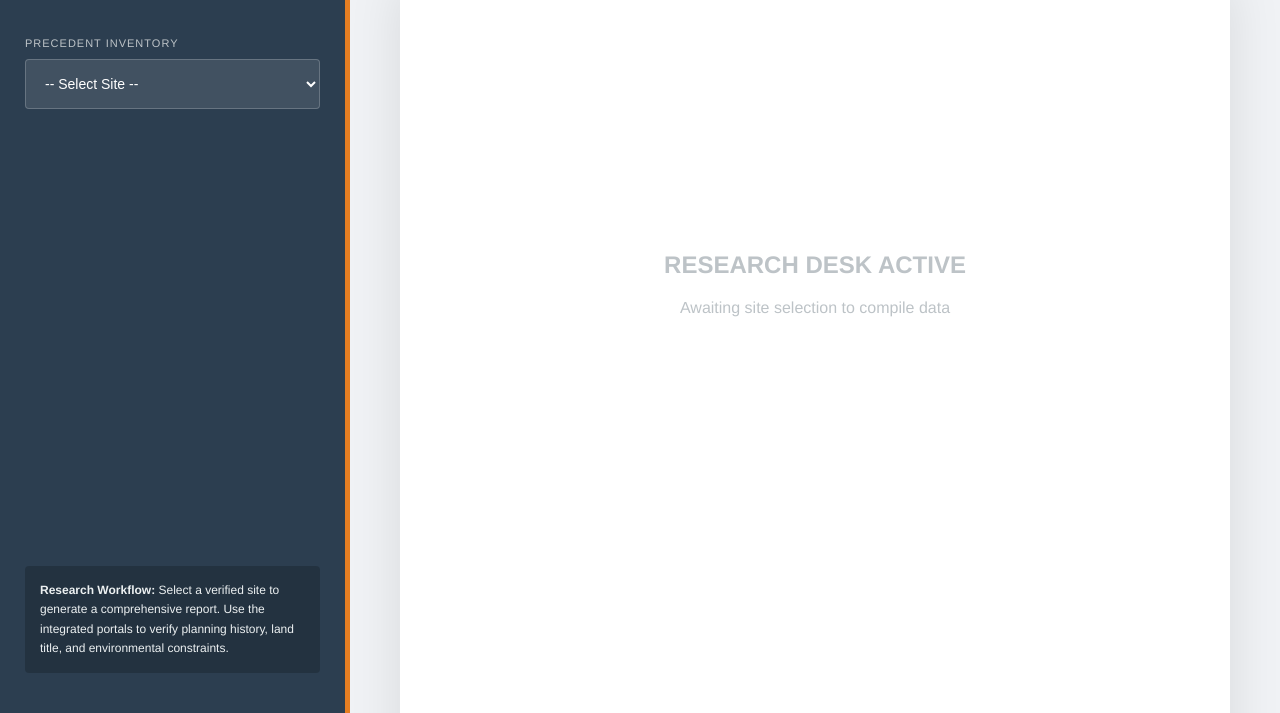
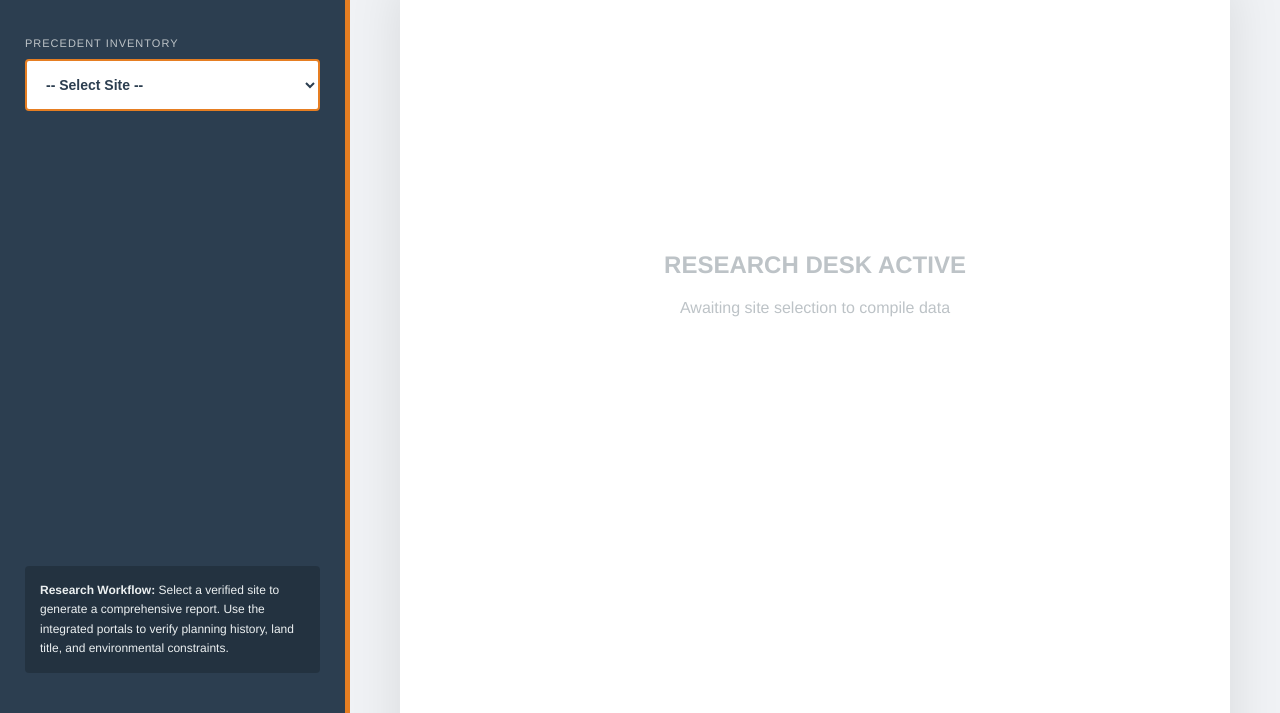
Before and after one commit to cianwallcode/Research-Desk-for-SiteVault2026, a plain HTML site: page index.html in a window 1280 px wide. Shown: the part 87-800 px from the top of the page. Drawn offline with Linux system fonts and the light colour scheme.

Commit message:
Update index.html

```diff
--- a/index.html
+++ b/index.html
@@ -42,16 +42,25 @@
         .control-group { margin-bottom: 30px; }
         label { display: block; font-size: 11px; text-transform: uppercase; letter-spacing: 1px; color: #bdc3c7; margin-bottom: 10px; }
 
+        /* Updated Select Styling for Visibility */
         select {
             width: 100%;
             padding: 15px;
-            background: rgba(255,255,255,0.1);
-            border: 1px solid rgba(255,255,255,0.2);
-            color: white;
+            background: white; /* Changed to white for immediate visibility */
+            border: 2px solid var(--accent);
+            color: var(--navy); /* Dark text for the selected item */
             border-radius: 4px;
             font-size: 14px;
+            font-weight: bold;
             outline: none;
             cursor: pointer;
+        }
+
+        /* Ensures the dropdown list options are always visible and dark */
+        select option {
+            color: var(--dark);
+            background: white;
+            padding: 10px;
         }
 
         .helper-text {
@@ -128,7 +137,7 @@
         <div class="control-group">
             <label>Precedent Inventory</label>
             <select id="site-selector" onchange="loadReport(this.value)">
-                <option value="">-- Select Site --</option>
+                <option value="" style="color:#888;">-- Select Site --</option>
             </select>
         </div>
 
```
